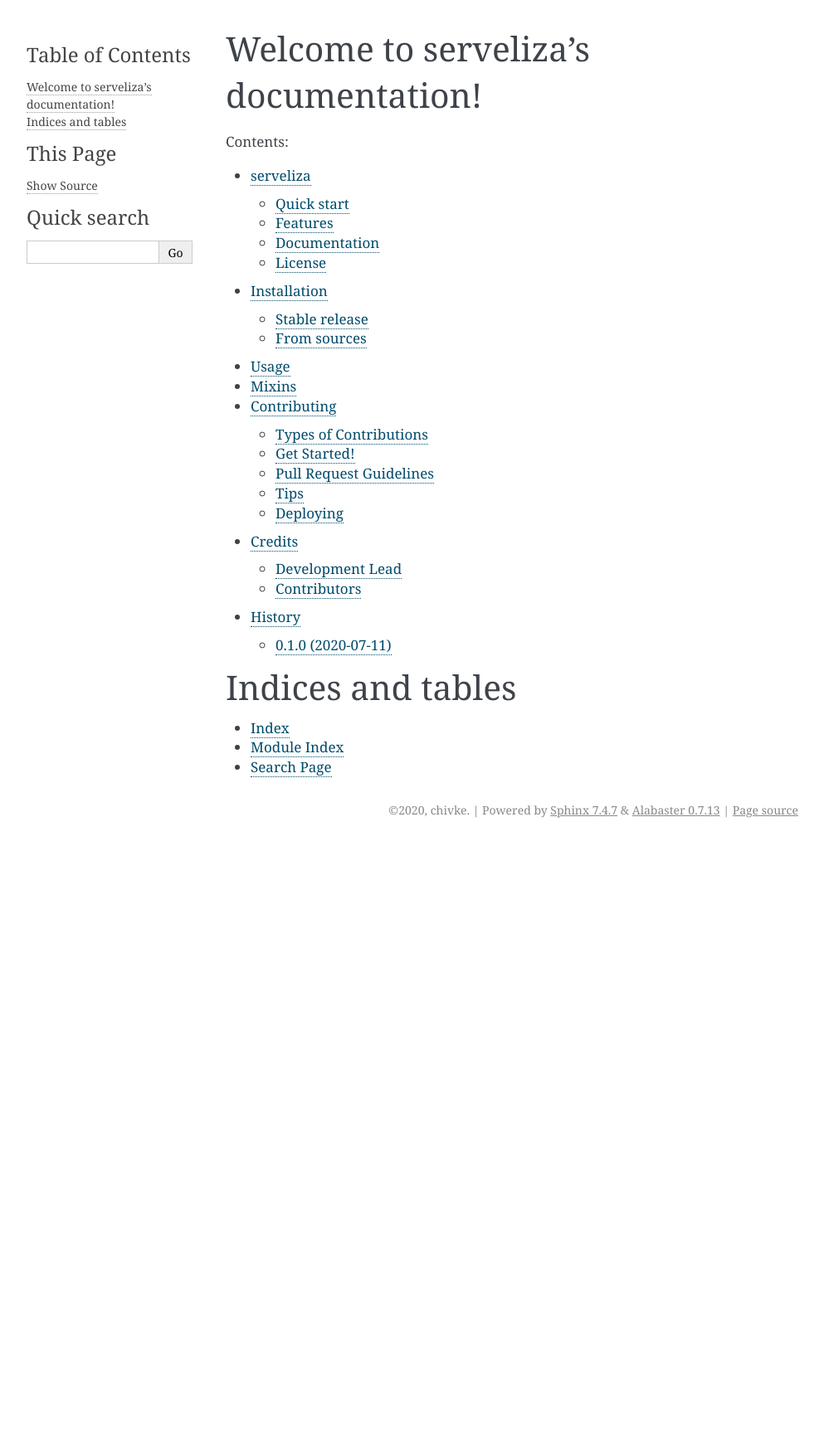
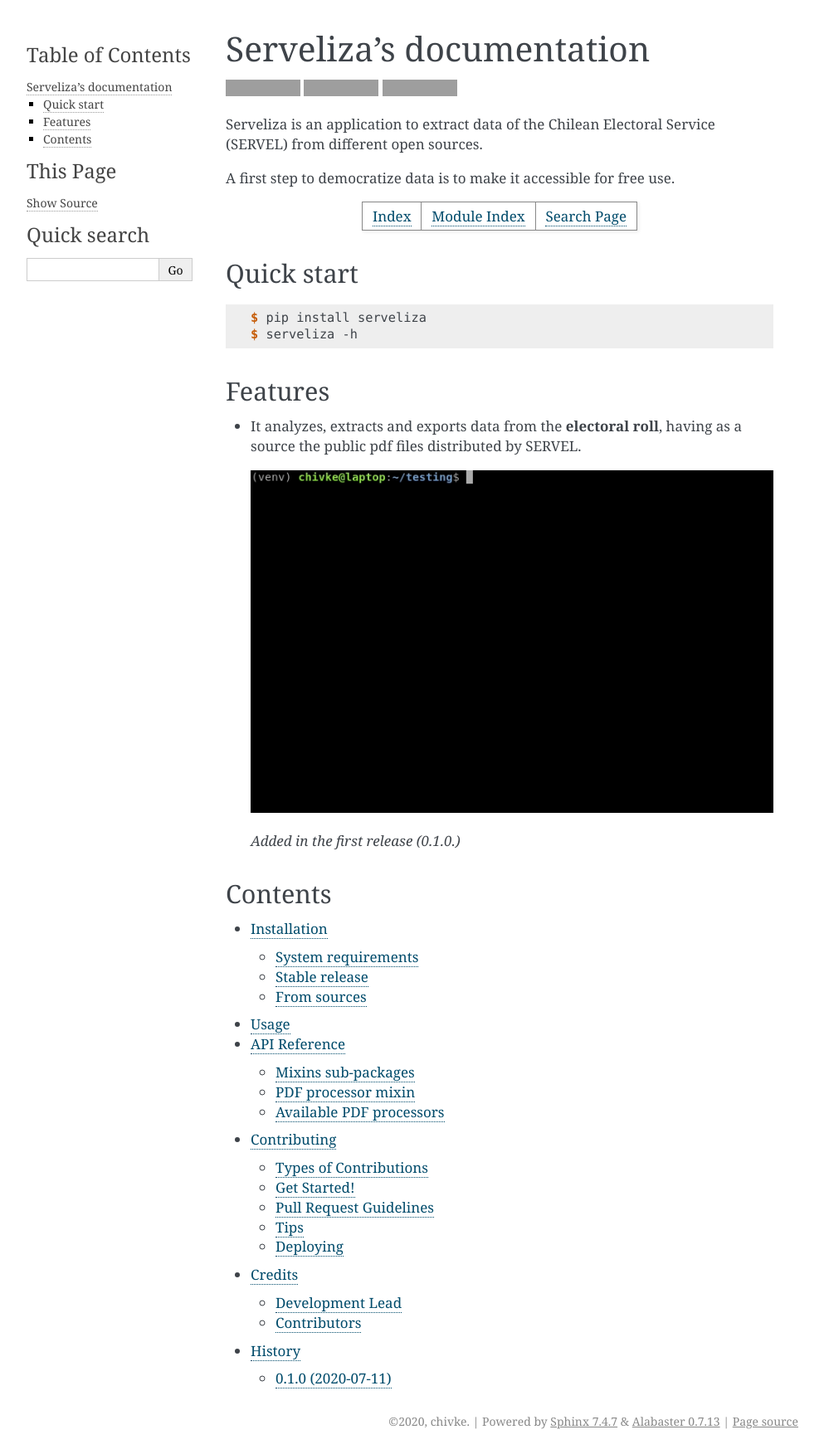
Before and after one commit to chivke/serveliza, a Sphinx documentation site: the page built from docs/index.rst, in a window 1280 px wide. Shown: the whole page at 83% size, without its empty margins (148-1141 px from the left). Built offline with Sphinx 7.4.7, drawn with Linux system fonts in a browser that asks for light colours; before the commit the page ends 1016 px from its top, so only the background shows below that; grey boxes are pictures that could not be loaded.

Commit message:
Update documentation

```diff
--- a/docs/index.rst
+++ b/docs/index.rst
@@ -1,20 +1,54 @@
-Welcome to serveliza's documentation!
-======================================
+Serveliza's documentation
+=========================
+
+.. image:: https://img.shields.io/pypi/v/serveliza.svg
+        :target: https://pypi.python.org/pypi/serveliza
+
+.. image:: https://img.shields.io/travis/chivke/serveliza.svg
+        :target: https://travis-ci.com/chivke/serveliza
+
+.. image:: https://readthedocs.org/projects/serveliza/badge/?version=latest
+        :target: https://serveliza.readthedocs.io/en/latest/?badge=latest
+        :alt: Documentation Status
+
+Serveliza is an application to extract data of the Chilean Electoral Service (SERVEL) from different open sources.
+
+A first step to democratize data is to make it accessible for free use.
+
++---------------+---------------+-------------+
+|:ref:`genindex`|:ref:`modindex`|:ref:`search`|
++---------------+---------------+-------------+
+
+Quick start
+------------
+
+.. code-block:: console
+
+    $ pip install serveliza
+    $ serveliza -h
+
+Features
+--------
+
+* It analyzes, extracts and exports data from the **electoral roll**, having as a source the public pdf files distributed by SERVEL.
+
+  |Roll|
+
+  *Added in the first release (0.1.0.)*
+
+Contents
+---------
 
 .. toctree::
    :maxdepth: 2
-   :caption: Contents:
 
-   readme
    installation
    usage
-   mixins
+   reference
    contributing
    authors
    history
 
-Indices and tables
-==================
-* :ref:`genindex`
-* :ref:`modindex`
-* :ref:`search`
+.. |Roll| image:: https://github.com/chivke/serveliza/raw/master/images/readme-roll.gif
+    :align: middle
+    :alt: Electoral roll example gif
--- a/docs/readme.rst
+++ /dev/null
@@ -1 +0,0 @@
-.. include:: ../README.rst
--- /dev/null
+++ b/docs/reference.rst
@@ -0,0 +1,20 @@
+API Reference
+=============
+
+Mixins sub-packages
+-------------------
+
+* :mod:`serveliza.mixins.pdf`
+* :mod:`serveliza.mixins.pdf_processors`
+
+
+PDF processor mixin
+-------------------
+.. automodule:: serveliza.mixins.pdf
+    :members:
+
+Available PDF processors
+------------------------
+
+.. automodule:: serveliza.mixins.pdf_processors
+    :members:
```
Also changed, not shown: README.rst (+11 -6 lines), docs/installation.rst (+9 -16 lines), docs/mixins.rst (deleted, +0 -7 lines), 1 other file.
